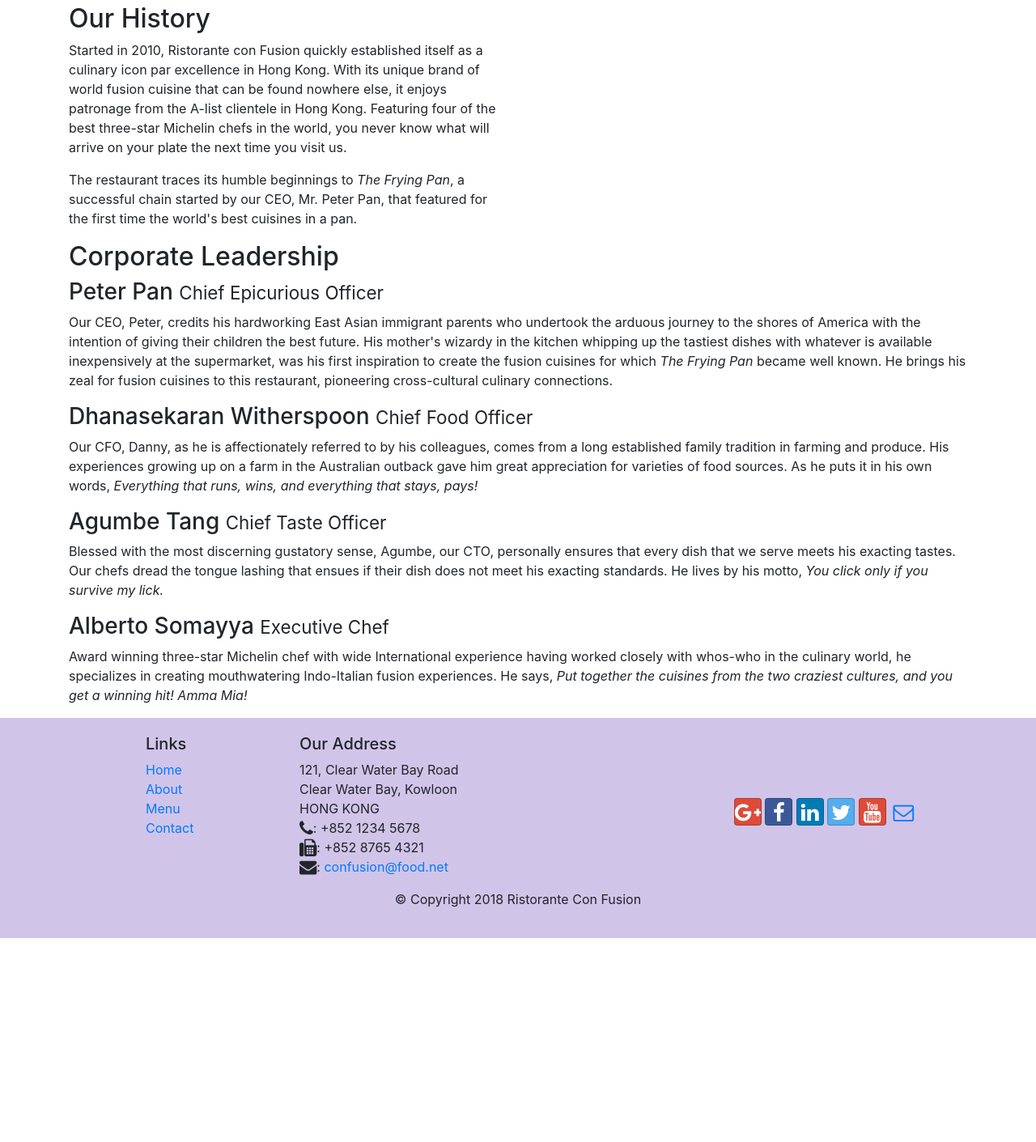
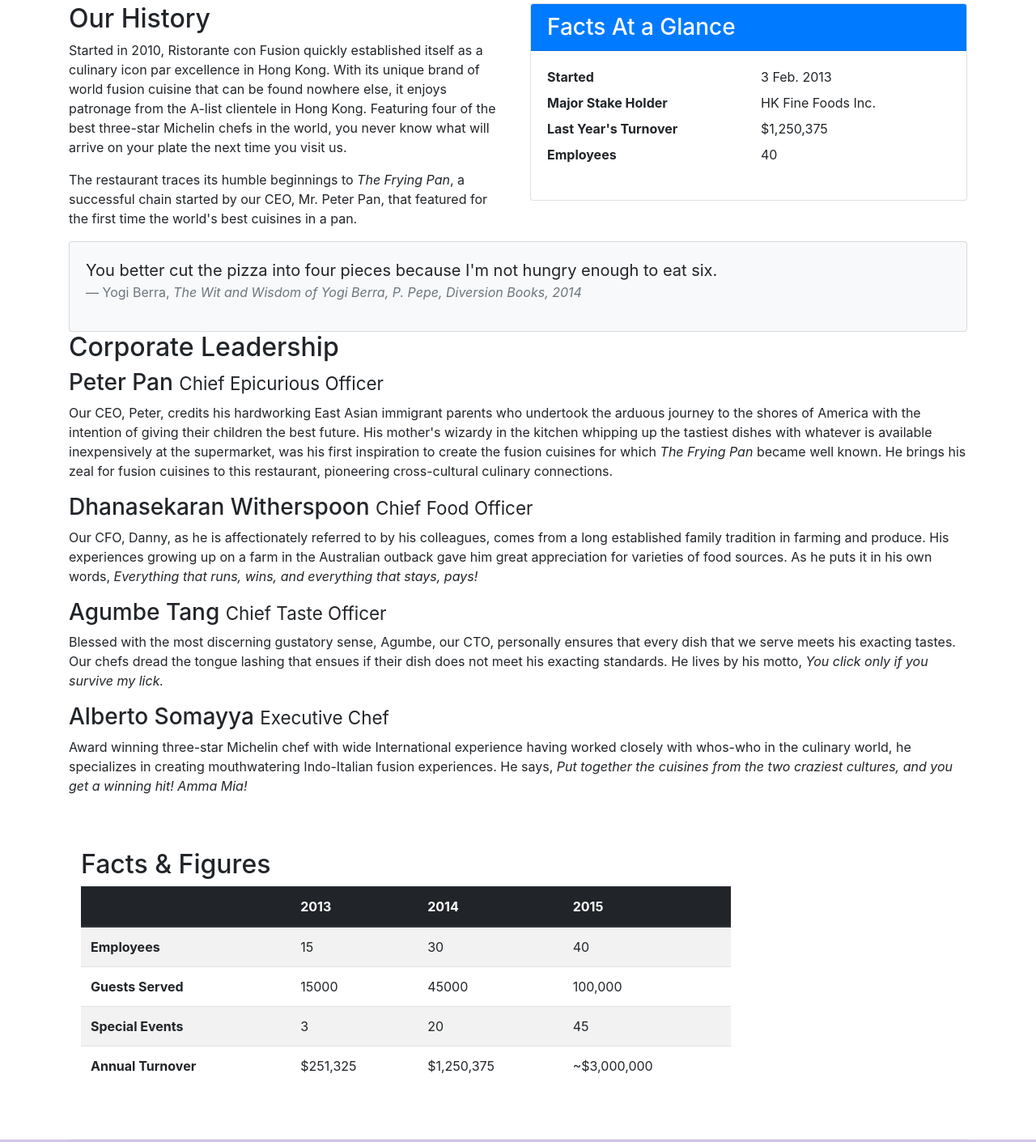
Before and after one commit to samiya-kazi/conFusion, a website: page aboutus.html in a window 1280 px wide. Shown: the part 461-1872 px from the top of the page at 81% size. Before the commit the page ends 1620 px from the top, so only its background shows below. Drawn offline with nearby package versions, Linux system fonts and the light colour scheme.

Commit message:
Excercise Tables and Cards

```diff
--- a/aboutus.html
+++ b/aboutus.html
@@ -62,7 +62,31 @@
                 <p>Started in 2010, Ristorante con Fusion quickly established itself as a culinary icon par excellence in Hong Kong. With its unique brand of world fusion cuisine that can be found nowhere else, it enjoys patronage from the A-list clientele in Hong Kong.  Featuring four of the best three-star Michelin chefs in the world, you never know what will arrive on your plate the next time you visit us.</p>
                 <p>The restaurant traces its humble beginnings to <em>The Frying Pan</em>, a successful chain started by our CEO, Mr. Peter Pan, that featured for the first time the world's best cuisines in a pan.</p>
             </div>
-            <div>
+            <div class="col-sm">
+                <div class="card">
+                    <h3 class="card-header bg-primary text-white">Facts At a Glance</h3>
+                    <div class="card-body">
+                        <dl class="row">
+                            <dt class="col-6">Started</dt>
+                            <dd class="col-6">3 Feb. 2013</dd>
+                            <dt class="col-6">Major Stake Holder</dt>
+                            <dd class="col-6">HK Fine Foods Inc.</dd>
+                            <dt class="col-6">Last Year's Turnover</dt>
+                            <dd class="col-6">$1,250,375</dd>
+                            <dt class="col-6">Employees</dt>
+                            <dd class="col-6">40</dd>
+                        </dl>
+
+                    </div>
+                </div>
+            </div>
+            <div class="col-12">
+                <div class="card card-body bg-light">
+                    <blockquote class="blockquote">
+                        <p class="mb-0">You better cut the pizza into four pieces because I'm not hungry enough to eat six.</p>
+                        <footer class="blockquote-footer">Yogi Berra, <cite title="Source Title">The Wit and Wisdom of Yogi Berra, P. Pepe, Diversion Books, 2014</cite></footer>
+                    </blockquote>
+                </div>
             </div>
         </div>
 
@@ -79,6 +103,50 @@
                 <h3>Alberto Somayya <small>Executive Chef</small></h3>
                 <p class="d-none d-sm-block">Award winning three-star Michelin chef with wide International experience having worked closely with whos-who in the culinary world, he specializes in creating mouthwatering Indo-Italian fusion experiences. He says, <em>Put together the cuisines from the two craziest cultures, and you get a winning hit! Amma Mia!</em></p>
             </div>
+       </div>
+       <div class="row row-content">
+           <div class="col-12 col-sm-9">
+               <h2>Facts &amp; Figures</h2>
+               <div class="table-responsive">
+                   <table class="table table-striped">
+                       <thead class="thead-dark">
+                           <tr>
+                               <th>&nbsp;</th>
+                               <th>2013</th>
+                               <th>2014</th>
+                               <th>2015</th>
+                           </tr>
+                       </thead>
+                       <tbody>
+                           <tr>
+                               <th>Employees</th>
+                               <td>15</td>
+                               <td>30</td>
+                               <td>40</td>
+                           </tr>
+                           <tr>
+                                <th>Guests Served</th>
+                                <td>15000</td>
+                                <td>45000</td>
+                                <td>100,000</td>
+                            </tr>
+                            <tr>
+                                <th>Special Events</th>
+                                <td>3</td>
+                                <td>20</td>
+                                <td>45</td>
+                            </tr>
+                            <tr>
+                                <th>Annual Turnover</th>
+                                <td>$251,325</td>
+                                <td>$1,250,375</td>
+                                <td>~$3,000,000</td>
+                            </tr>
+                       </tbody>
+                   </table>
+               </div>
+           </div>
+           <div class="col-12 col-sm-3"></div>
        </div>
 
     </div>
```
